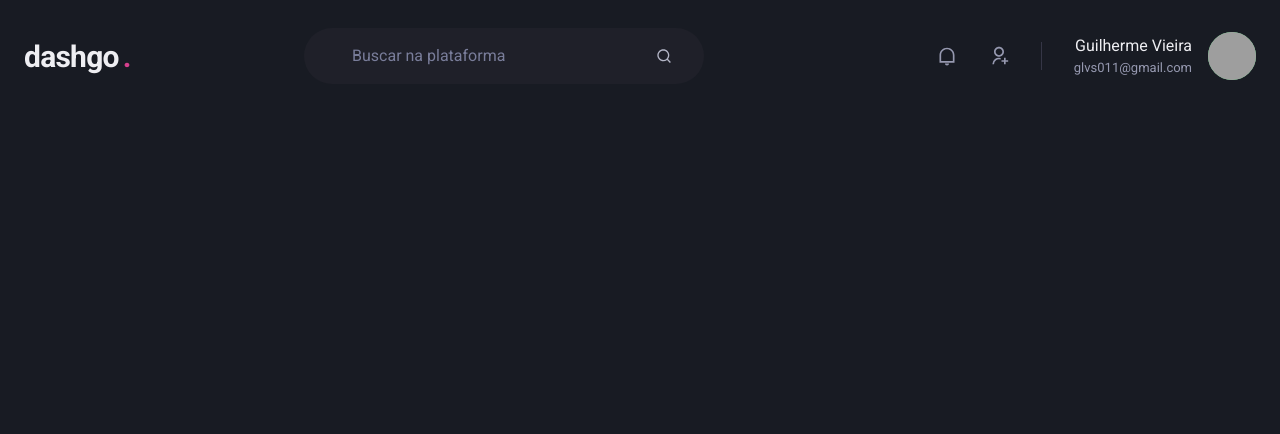
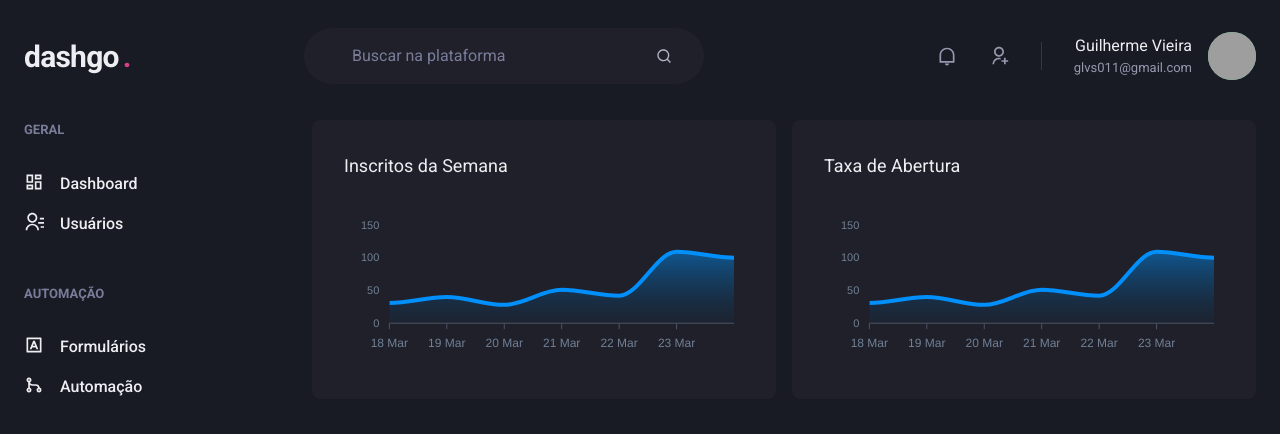
Before and after one commit to gitlherme/dashgo, a Next.js app: page /dashboard in a window 1280 px wide. Shown: the top 434 px of the page. Built offline with nearby package versions, Linux system fonts and the light colour scheme; grey boxes are pictures that could not be loaded.

Commit message:
[DONE] feat: finish sidebar

```diff
--- a/package.json
+++ b/package.json
@@ -12,9 +12,11 @@
     "@chakra-ui/react": "^1.8.3",
     "@emotion/react": "^11.8.1",
     "@emotion/styled": "^11.8.1",
+    "apexcharts": "^3.33.1",
     "framer-motion": "^6.2.6",
     "next": "12.1.0",
     "react": "17.0.2",
+    "react-apexcharts": "^1.3.9",
     "react-dom": "17.0.2",
     "react-icons": "^4.3.1"
   },
--- /dev/null
+++ b/src/components/Sidebar.tsx
@@ -0,0 +1,56 @@
+import { Box, Icon, Link, Stack, Text } from "@chakra-ui/react";
+import { RiContactsLine, RiDashboardLine, RiGitMergeLine, RiInputMethodLine } from "react-icons/ri";
+
+export function Sidebar() {
+  return (
+    <Box as="aside"
+      w="64"
+      mr="8"
+    >
+      <Stack
+        spacing="12"
+        align="flex-start"
+      >
+        <Box>
+          <Text
+            fontWeight="bold"
+            color="gray.400"
+            fontSize="small"
+          >
+            GERAL
+          </Text>
+          <Stack spacing="4" mt="8" align="stretch">
+            <Link display="flex">
+              <Icon as={RiDashboardLine} fontSize="20" />
+              <Text ml="4" fontWeight="medium">Dashboard</Text>
+            </Link>
+            <Link display="flex">
+              <Icon as={RiContactsLine} fontSize="20" />
+              <Text ml="4" fontWeight="medium">Usuários</Text>
+            </Link>
+          </Stack>
+        </Box>
+        <Box>
+          <Text
+            fontWeight="bold"
+            color="gray.400"
+            fontSize="small"
+          >
+            AUTOMAÇÃO
+          </Text>
+          <Stack spacing="4" mt="8" align="stretch">
+            <Link display="flex">
+              <Icon as={RiInputMethodLine} fontSize="20" />
+              <Text ml="4" fontWeight="medium">Formulários</Text>
+            </Link>
+            <Link display="flex">
+              <Icon as={RiGitMergeLine} fontSize="20" />
+              <Text ml="4" fontWeight="medium">Automação</Text>
+            </Link>
+          </Stack>
+        </Box>
+      </Stack>
+
+    </Box>
+  )
+}
--- a/src/pages/dashboard.tsx
+++ b/src/pages/dashboard.tsx
@@ -1,5 +1,64 @@
+import { Box, Flex, SimpleGrid, Text, theme } from "@chakra-ui/react";
 import Head from "next/head";
 import { Header } from "../components/Header";
+import { Sidebar } from "../components/Sidebar";
+import dynamic from "next/dynamic";
+
+const Chart = dynamic(() => import('react-apexcharts'), { ssr: false });
+
+const options = {
+  chart: {
+    toolbar: {
+      show: false,
+    },
+    zoom: {
+      enabled: false,
+    },
+    foreColor: theme.colors.gray[500]
+  },
+  grid: {
+    show: false
+  },
+  dataLabels: {
+    enabled: false
+  },
+  tooltip: {
+    enabled: false
+  },
+  xaxis: {
+    type: 'datetime' as const,
+    axisBorder: {
+      color: theme.colors.gray[600]
+    },
+    axisTicks: {
+      color: theme.colors.gray[600]
+    },
+    categories: [
+      '2021-03-18T00:00:00.000Z',
+      '2021-03-19T00:00:00.000Z',
+      '2021-03-20T00:00:00.000Z',
+      '2021-03-21T00:00:00.000Z',
+      '2021-03-22T00:00:00.000Z',
+      '2021-03-23T00:00:00.000Z',
+      '2021-03-24T00:00:00.000Z'
+    ]
+  },
+  fill: {
+    opacity: 0.3,
+    type: 'gradient',
+    gradient: {
+      shade: 'dark',
+      opacityFrom: 0.7,
+      opacityTo: 0.3
+    }
+  }
+}
+
+const series = [
+  { name: 'series-1',
+    data: [31, 40, 28, 51, 42, 109, 100]
+  },
+]
 
 export default function Dashboard() {
   return (
@@ -7,7 +66,22 @@ export default function Dashboard() {
       <Head>
         <title>dashgo. | Dashboard</title>
       </Head>
-      <Header />
+      <Flex direction="column" h="100vh">
+        <Header />
+        <Flex w="100%" my="6" maxWidth={1480} mx="auto" px="6">
+          <Sidebar />
+          <SimpleGrid flex="1" gap="4" minChildWidth="320px">
+            <Box p="8" bg="gray.800" borderRadius={8} pb="4">
+              <Text fontSize="large" mb="4"> Inscritos da Semana </Text>
+              <Chart options={options} series={series} type="area" height={160}/>
+            </Box>
+            <Box p="8" bg="gray.800" borderRadius={8} pb="4">
+              <Text fontSize="large" mb="4"> Taxa de Abertura </Text>
+              <Chart options={options} series={series} type="area" height={160}/>
+            </Box>
+          </SimpleGrid>
+        </Flex>
+      </Flex>
     </>
   )
 }
```
Also changed, not shown: 1 other file (tests, documents, lock files or other folders).
